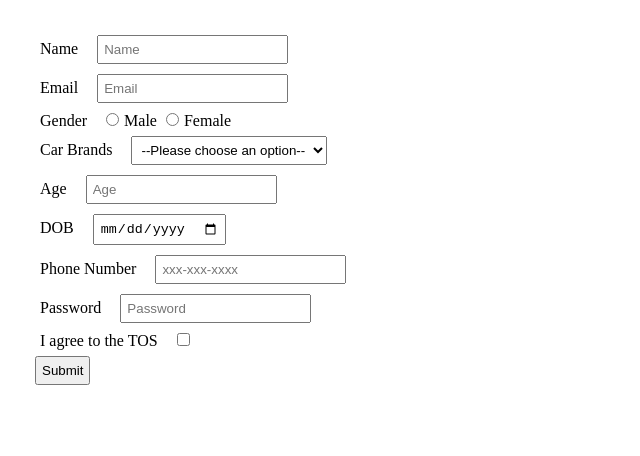
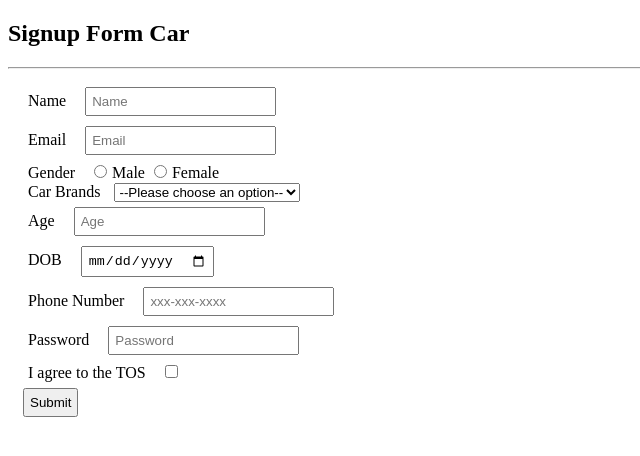
Before and after one commit to acciojob/signup-form-car-SubhradeepSeth, a website: page main.html in a window 1280 px wide. Shown: the whole page, without its empty margins (0-640 px from the left). Drawn offline with Linux system fonts and the light colour scheme.

Commit message:
created a submission

```diff
--- a/main.html
+++ b/main.html
@@ -10,6 +10,8 @@
 	<!-- the entire body must be written by student -->
     <script type="text/javascript" src="./script.js">
 </script>
+	    <h2>Signup Form Car</h2>
+	<hr>
        <form action="#" method="post">
 			<label for="name">Name</label>
 			<input type="text" id="name" placeholder="Name" required><br>
@@ -35,7 +37,7 @@
 			<input type="password" id="password" placeholder="Password" required><br>
 		   <label for="tos">I agree to the TOS</label>
 			<input type="checkbox" id="tos" required><br>
-		   <input type="submit" value="Submit">
+		   <button>Submit</button>
 	   </form>
 </body>
 
--- a/styles.css
+++ b/styles.css
@@ -1,6 +1,6 @@
 
 /* Your CSS Code here. */
-*{
+form,label,input,button{
 	padding:5px;
 	margin:5px;
 }
```
